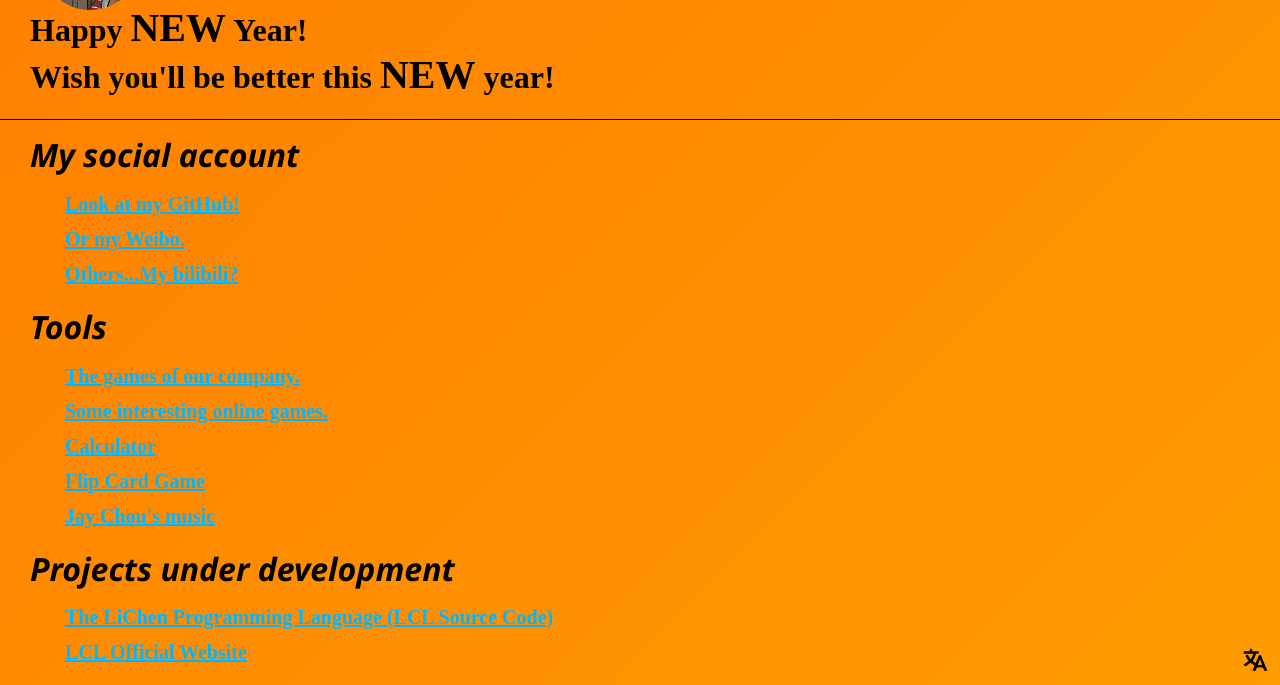
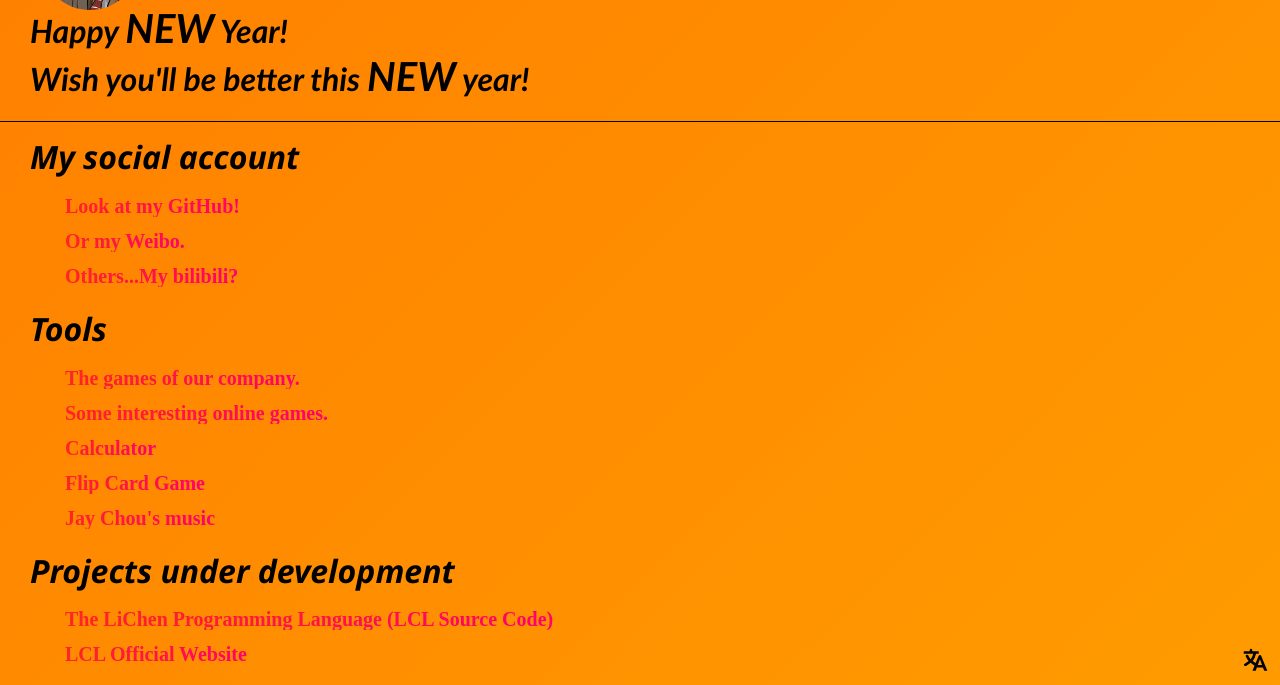
Before and after one commit to TheMagicFlute/FriendlyXuKun.github.io, a plain HTML site: page index.html in a window 1280 px wide. Shown: the part 115-800 px from the top of the page. Drawn offline with Linux system fonts and the light colour scheme.

Commit message:
Update style_000.css

```diff
--- a/Css/style_000.css
+++ b/Css/style_000.css
@@ -7,7 +7,7 @@ hr {
 
 .links a {
     position: absolute;
-    color: #6da7ff;
+    color: #ff1900;
     font-size: 20px;
     border-radius: 50%;
     margin-top: 43px;
@@ -19,7 +19,10 @@ hr {
 }
 
 .list a {
-    color: #00b7ff;
+    background: linear-gradient(to right, rgb(255, 37, 37), rgb(255, 0, 111));
+    -webkit-background-clip: text;
+    background-clip: text;
+    color: transparent;
     font-weight: bold;
     line-height: 35px;
     font-size: 20px;
@@ -68,8 +71,10 @@ hr {
 
 .text-frame h1 {
     margin-left: 30px;
-     margin-right: 30px;
-     margin-top: -10px;
+    margin-right: 30px;
+    margin-top: -10px;
+    font-family: 'Gill Sans', 'Gill Sans MT', Calibri, 'Trebuchet MS', sans-serif;
+    font-style: italic;
 }
 
 .text-frame span {
```
